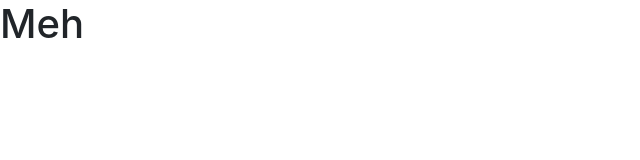
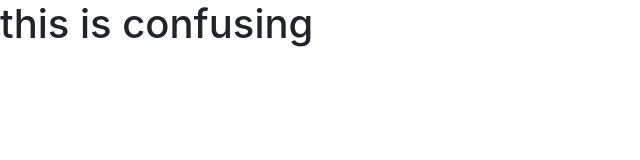
Before and after one commit to Programmin1984/Team_Page, a plain HTML site: page Tess'as bootstrap site.html in a window 1280 px wide. Shown: the whole page, without its empty margins (0-640 px from the left). Drawn offline with nearby package versions, Linux system fonts and the light colour scheme.

Commit message:
Another change?

```diff
--- a/Tess'as bootstrap site.html
+++ b/Tess'as bootstrap site.html
@@ -12,7 +12,7 @@
     <title>Eh?</title>
   </head>
   <body>
-    <h1>Meh</h1>
+    <h1>this is confusing</h1>
 
     <!-- Optional JavaScript -->
     <!-- jQuery first, then Popper.js, then Bootstrap JS -->
```
